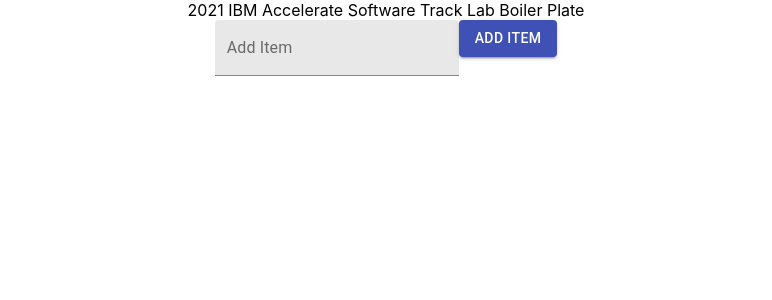
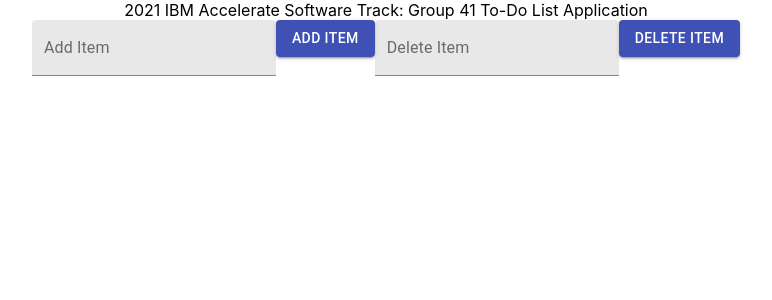
Before and after one commit to 2021-IBM-Accelerate-SW-Track/lab-1-team-41, a React (Create React App) app: page / in a window 1280 px wide. Shown: the top 300 px of the page, without its empty margins (254-1026 px from the left). Built offline with nearby package versions, Linux system fonts and the light colour scheme.

Commit message:
Added Deleting Functionality

```diff
--- a/src/component/body/list.js
+++ b/src/component/body/list.js
@@ -7,6 +7,7 @@
 
     const [todolist, setTodolist] = useState([]);
     const [inputTitle, setValue] = useState('');
+    const [deleteInput, setDelete] = useState('');
 
     let listItems = todolist.map( (todoitem) =>
         <ListItem title={todoitem.title} dateAdded={todoitem.dateAdded} timeAdded={todoitem.timeAdded} dateDue={todoitem.dateDue}/>
@@ -24,6 +25,13 @@
         setTodolist(templist);
         setValue("");
     }
+    function deleteItem() {
+        let templist = [...todolist];
+        templist = templist.filter(item => item.title !== deleteInput);
+        //date and time variables can be changed from strings by whoever is doing that issue
+        setTodolist(templist);
+        setDelete("");
+    }
 
     return (
         <div>
@@ -34,6 +42,12 @@
             <Button variant="contained" color="primary" onClick={addItem} data-testid="new-item-button">
                 Add Item
             </Button>
+            <TextField id="filled-basic2" label="Delete Item" variant="filled"
+                value={deleteInput}
+			    onChange={(e) => setDelete(e.target.value)}/>
+            <Button variant="contained" color="primary" onClick={deleteItem}>
+                Delete Item
+            </Button>
         </div>
     );
 }
--- a/src/component/header/header.js
+++ b/src/component/header/header.js
@@ -1,3 +1,3 @@
 export default function Header(){
-    return <div>2021 IBM Accelerate Software Track Lab Boiler Plate</div>
+    return <div>2021 IBM Accelerate Software Track: Group 41 To-Do List Application</div>
 }
```
